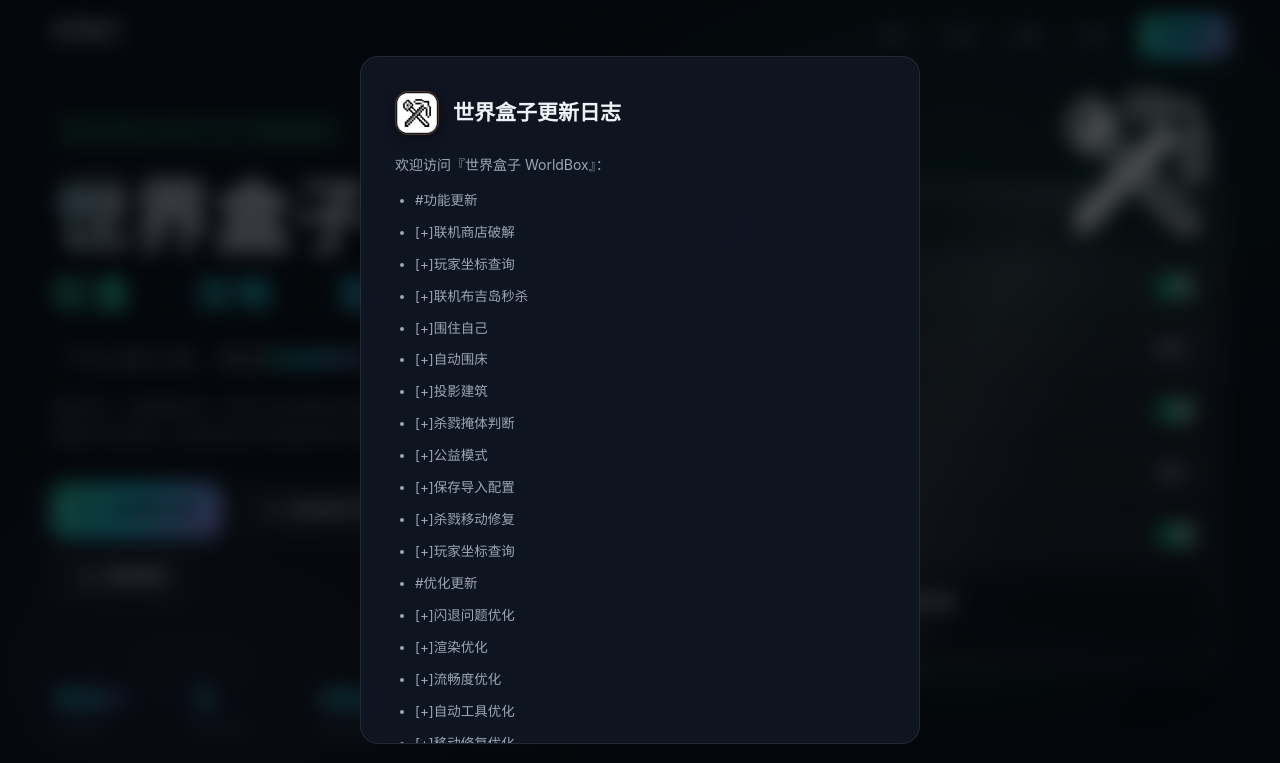
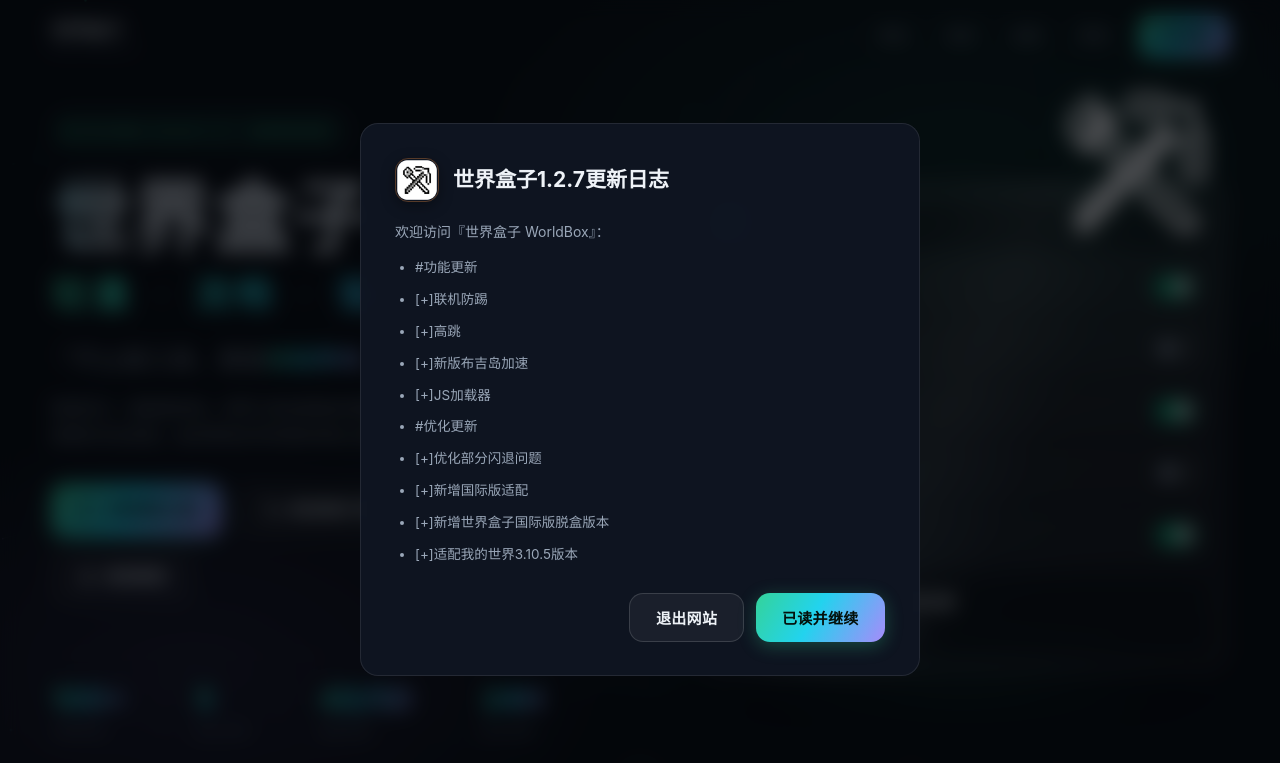
Before and after one commit to seask39y/ts, a plain HTML site: page index.html in a window 1280 px wide. Shown: the top 763 px of the page. Drawn offline with Linux system fonts and the light colour scheme.

Commit message:
Add files via upload

```diff
--- a/index.html
+++ b/index.html
@@ -5,7 +5,7 @@
 <meta charset="UTF-8" />
 <meta name="viewport" content="width=device-width, initial-scale=1.0, viewport-fit=cover" />
 <title>世界盒子 WorldBox — 轻量 · 流畅 · 强大 | 跨时代产物</title>
-<meta name="description" content="世界盒子 WorldBox v1.2.6 全新架构来袭。不止是工具，更是体验革命。百种功能、稳定流畅，官方级售后服务保障你的使用体验。支持Android、IOS系统" />
+<meta name="description" content="世界盒子 WorldBox v1.2.7 全新架构来袭。不止是工具，更是体验革命。百种功能、稳定流畅，官方级售后服务保障你的使用体验。支持Android、IOS系统" />
 <link rel="icon" href="assets/favicon.png" />
 <style>
 
@@ -871,7 +871,7 @@ a:focus-visible,button:focus-visible{outline:2px solid rgba(52,211,153,.65);outl
 
   <div class="container hero-inner">
     <div class="hero-copy">
-      <div class="hero-badge reveal"><span class="dot"></span>WorldBox&nbsp;version&nbsp;1.2.6 · 全新架构来袭</div>
+      <div class="hero-badge reveal"><span class="dot"></span>WorldBox&nbsp;version&nbsp;1.2.7 · 全新架构来袭</div>
       <h1 class="hero-title reveal" data-delay="1">
         <span class="hero-title-line">世界盒子</span>
         <span class="hero-title-sub">轻量 <em>·</em> 流畅 <em>·</em> 强大</span>
@@ -1160,7 +1160,7 @@ a:focus-visible,button:focus-visible{outline:2px solid rgba(52,211,153,.65);outl
     <div class="buy-grid">
       <div class="glass buy-card reveal">
         <div class="buy-card-head">
-          <span class="buy-ver">WorldBox version 1.2.6</span>
+          <span class="buy-ver">WorldBox version 1.2.7</span>
           <h3>世界盒子</h3>
         </div>
         <ul class="buy-list">
@@ -1193,14 +1193,14 @@ a:focus-visible,button:focus-visible{outline:2px solid rgba(52,211,153,.65);outl
           </a>
           <p class="buy-copy-tip">入群注意「本群禁黄禁广」</p>
         </div>
-        <p class="buy-tip">适配版本：Minecraft 3.9.15 · version 1.2.6（中国版）</p>
+        <p class="buy-tip">适配版本：Minecraft 3.10.5 · version 1.2.7（中国版）</p>
       </div>
 
       <div class="glass buy-faq reveal" data-delay="1">
         <h3>常见问题</h3>
         <div class="faq-item">
           <button class="faq-q">支持哪些版本？<span class="chev">▾</span></button>
-          <div class="faq-a"><p>当前适配 Minecraft 3.9.15（version 1.2.6）中国版，后续版本持续跟进更新。</p></div>
+          <div class="faq-a"><p>当前适配 Minecraft 3.10.5（version 1.2.7）中国版，后续版本持续跟进更新。</p></div>
         </div>
         <div class="faq-item">
           <button class="faq-q">账号稳定吗？<span class="chev">▾</span></button>
@@ -1241,10 +1241,10 @@ a:focus-visible,button:focus-visible{outline:2px solid rgba(52,211,153,.65);outl
       <a href="#buy">购买</a>
       <a href="https://o.8x.fit/shop/Redandroid.Worldbox" target="_blank" rel="noopener">官网</a>
       <a href="https://1846534480.share.123pan.cn/123pan/mViyTd-43d4d" target="_blank" rel="noopener">下载</a>
-      <a href="#" data-disclaimer>声明</a>
+      <a href="#" data-disclaimer>公告</a>
     </div>
     <div class="footer-disclaimer">
-      <b>免责声明</b>
+      <b>公告</b>
       <p>本网站为「世界盒子 WorldBox」的第三方宣传展示页面，站内所有图文内容仅供参考，不构成任何购买或使用邀约。本工具仅供学习交流与个人研究使用，禁止用于任何商业用途及法律法规禁止之用途；因下载、使用本工具产生的一切后果由使用者自行承担，与本网站及开发者无关。本站内所有活动、规则及信息的最终<b>解释权归本站所有</b>。</p>
     </div>
     <p class="footer-copy">© 2026 WorldBox 世界盒子 · 企鹅交流群 832809952</p>
@@ -1255,31 +1255,21 @@ a:focus-visible,button:focus-visible{outline:2px solid rgba(52,211,153,.65);outl
   <div class="disclaimer-modal glass" role="dialog" aria-modal="true" aria-labelledby="disclaimerTitle">
     <div class="disclaimer-head">
       <img class="disclaimer-ic-img" src="pickaxe-icon.png" alt="" onerror="this.outerHTML='<span class=\'disclaimer-ic\'>⛏</span>'" />
-      <h3 id="disclaimerTitle">世界盒子更新日志</h3>
+      <h3 id="disclaimerTitle">世界盒子1.2.7更新日志</h3>
     </div>
     <div class="disclaimer-body">
       <p>欢迎访问『世界盒子 WorldBox』：</p>
       <ul>
-              <li>
-#功能更新</li>
-<li>[+]联机商店破解</li>
-<li>[+]玩家坐标查询</li>
-<li>[+]联机布吉岛秒杀</li>
-<li>[+]围住自己</li>
-<li>[+]自动围床</li>
-<li>[+]投影建筑</li>
-<li>[+]杀戮掩体判断</li>
-<li>[+]公益模式</li>
-<li>[+]保存导入配置</li>
-<li>[+]杀戮移动修复</li>
-<li>[+]玩家坐标查询</li>
-<li>#优化更新</li>
-<li>[+]闪退问题优化</li>
-<li>[+]渲染优化</li>
-<li>[+]流畅度优化</li>
-<li>[+]自动工具优化</li>
-<li>[+]移动修复优化
-</li>
+        <li>#功能更新</li>
+        <li>[+]联机防踢</li>
+        <li>[+]高跳</li>
+        <li>[+]新版布吉岛加速</li>
+        <li>[+]JS加载器</li>
+        <li>#优化更新</li>
+        <li>[+]优化部分闪退问题</li>
+        <li>[+]新增国际版适配</li>
+        <li>[+]新增世界盒子国际版脱盒版本</li>
+        <li>[+]适配我的世界3.10.5版本</li>
       </ul>
     </div>
     <div class="disclaimer-actions">
```
